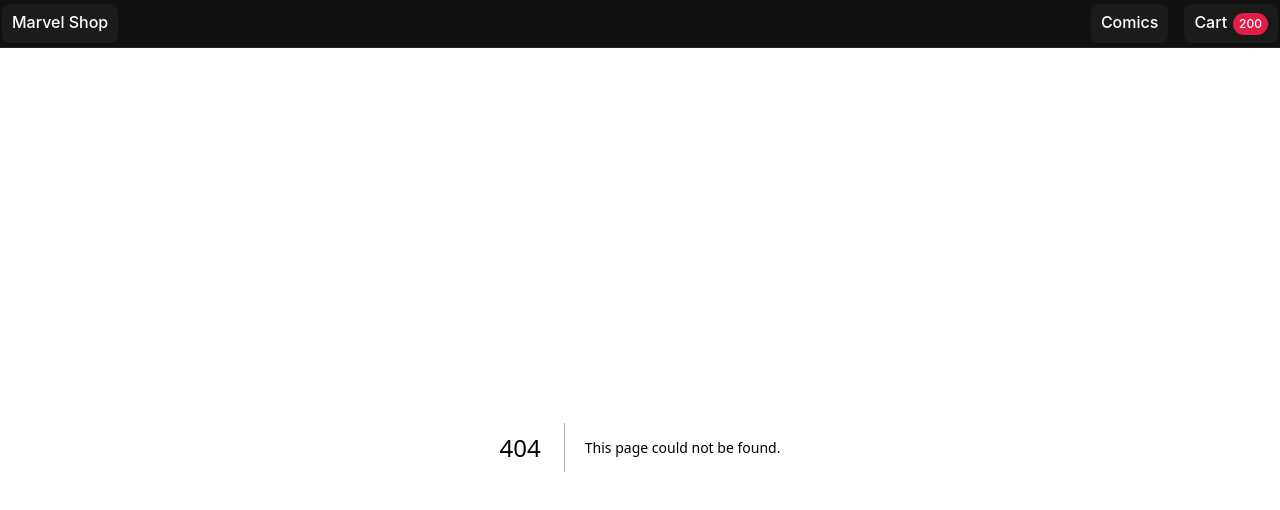
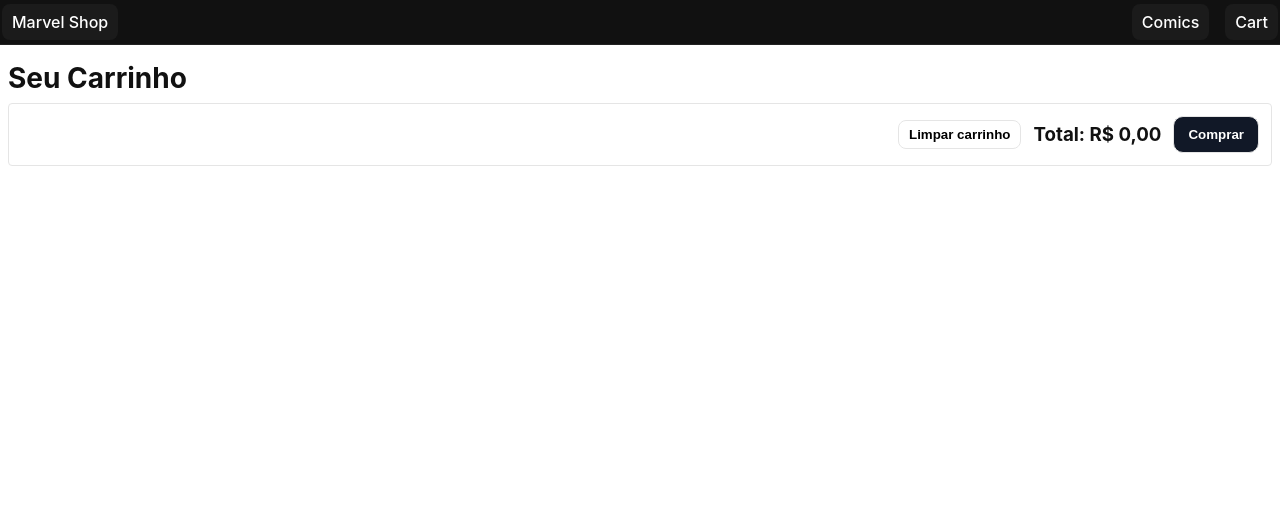
Before and after one commit to matheusdsilva01/neo-challenge, a Next.js app: page /cart in a window 1280 px wide. Before the commit this address had no page. Shown: the top 510 px of the page. Built offline with nearby package versions, Linux system fonts and the light colour scheme.

Commit message:
feat(cart): implement cart functionality

```diff
--- /dev/null
+++ b/src/app/cart/page.tsx
@@ -0,0 +1,169 @@
+'use client'
+import { RootLayout } from '@/layouts/RootLayout'
+import { clearCart, decreaseQuantity, increaseQuantity, removeItem, selectCartItems, selectTotalPrice } from '@/lib/redux/features/cart/cartSlice'
+import { useAppDispatch, useAppSelector } from '@/lib/redux/hooks'
+import { buildImage } from '@/util/buildImage'
+import { formatCurrency } from '@/util/formatCurrency'
+import { Trash } from 'lucide-react'
+import Image from 'next/image'
+import Link from 'next/link'
+import styled from 'styled-components'
+
+const CartPage = () => {
+	const items = useAppSelector(selectCartItems)
+	const dispatch = useAppDispatch();
+	const totalPrice = useAppSelector(selectTotalPrice)
+
+	function handleCheckout() {
+		if (!items.length) return
+		alert('Compra realizada')
+		dispatch(clearCart())
+	}
+
+	return (
+    <RootLayout>
+			<H1>Seu Carrinho</H1>
+			<List>
+				{items.map((item) => (
+					<Row key={item.id}>
+						<Link href={`/comic/${item.id}`}>
+							<ItemCell>
+									<Img
+										src={buildImage(item.thumbnail)}
+										alt={`Thumbnail image comic: ${item.title}`}
+										width={64}
+										height={64}
+										/>
+									<div>
+										<p>{item.title}</p>
+										<UnitPrice>{formatCurrency().format(item.prices.find(el => el.type === 'printPrice')?.price || 0)}</UnitPrice>
+									</div>
+							</ItemCell>
+						</Link>
+						<ItemCell>
+							<Controls>
+								<Btn onClick={() => dispatch(decreaseQuantity(item.id))}>−</Btn>
+								<Strong>{item.quantity}</Strong>
+								<Btn onClick={() => dispatch(increaseQuantity(item.id))}>+</Btn>
+							</Controls>
+							<h4>
+								{formatCurrency().format((item.prices.find(el => el.type === 'printPrice')?.price || 0) * item.quantity)}
+							</h4>
+							<div>
+								<Btn disabled={!items.length} onClick={() => handleCheckout()}>
+									<Trash size={16} />
+								</Btn>
+							</div>
+						</ItemCell>
+					</Row>
+				))}
+				<Footer>
+					<Btn onClick={() => dispatch(clearCart())}>Limpar carrinho</Btn>
+					<h3>Total: {formatCurrency().format(totalPrice)}</h3>
+					<Checkout onClick={() => handleCheckout()}>Comprar</Checkout>
+				</Footer>
+			</List>
+		</RootLayout>
+  )
+}
+
+const H1 = styled.h1`
+  font-size: 28px;
+	margin: 16px 0 8px;
+`
+
+const List = styled.div`
+  border: 1px solid #E5E5E5;
+  border-radius: 4px;
+  overflow: hidden;
+  background: white;
+`
+
+const Row = styled.div`
+  display: flex;
+	justify-content: space-between;
+	gap: 12px;
+  align-items: center;
+  padding: 12px;
+
+  &:not(:last-child) {
+    border-bottom: 1px solid #eee;
+  }
+
+  @media (max-width: 640px) {
+    grid-template-columns: 1fr auto;
+    grid-auto-rows: auto;
+    row-gap: 8px;
+  }
+`
+
+const ItemCell = styled.div`
+  display: flex;
+  gap: 12px;
+  align-items: center;
+`
+
+const Img = styled(Image)`
+	width: 64px;
+	height: 64px;
+	object-fit: cover;
+	border-radius: 8px;
+	border: 1px solid #E5E5E5;
+`
+
+const UnitPrice = styled.div`
+  color: #16A34A;
+  font-weight: 600;
+  font-size: 16px;
+`
+
+const Controls = styled.div`
+  display: flex;
+  align-items: center;
+  gap: 8px;
+`
+
+const Btn = styled.button`
+  padding: 6px 10px;
+  border-radius: 8px;
+  background: #FFFFFF;
+  border: 1px solid #E5E5E5;
+  font-weight: 700;
+	transition: all 0.3s ease-in-out;
+
+  &:hover {
+    background-color: #F4F4F5;
+  }
+`
+
+const Strong = styled.span`
+  font-weight: 800;
+`
+
+const Footer = styled.div`
+  display: flex;
+  align-items: center;
+  gap: 12px;
+  justify-content: flex-end;
+  padding: 12px;
+`
+
+const Checkout = styled.button`
+  padding: 10px 14px;
+  border-radius: 10px;
+  border: 1px solid #E5E5E5;
+  background-color: #111827;
+  color: #FFFFFF;
+  font-weight: 700;
+  cursor: pointer;
+	transition: all 0.3s ease-in-out;
+
+  &:hover {
+    border-color: #FFFFFF;
+		background-color: #E5E5E5;
+		color: #111827;
+  }
+`
+
+
+export default CartPage
--- a/src/lib/redux/features/cart/cartSlice.ts
+++ b/src/lib/redux/features/cart/cartSlice.ts
@@ -1,77 +1,70 @@
 import { createAppSlice } from '@/lib/redux/createAppSlice';
+import { Comic } from '@/model/marvel/Comic';
 import type { PayloadAction } from '@reduxjs/toolkit';
 
-export interface CartItem {
-  id: string;
-  name: string;
-  price: number;
-  quantity: number;
+export interface CartItem extends Comic {
+  quantity: number
 }
 
 export interface CartSliceState {
-  items: CartItem[];
+  items: CartItem[]
 }
 
 const initialState: CartSliceState = {
-  items: [
-    {
-      id: 'edfredwq',
-      name: 'adsfsdas',
-      price: 20.5,
-      quantity: 200
-    }
-  ],
-};
+  items: [],
+}
 
 export const cartSlice = createAppSlice({
   name: 'cart',
   initialState,
   reducers: (create) => ({
-    addItem: create.reducer((state, action: PayloadAction<Omit<CartItem, 'quantity'>>) => {
+    addItem: create.reducer((state, action: PayloadAction<Omit<Comic, 'quantity'>>) => {
       const existingItem = state.items.find(item => item.id === action.payload.id);
       if (existingItem) {
-        existingItem.quantity += 1;
+        existingItem.quantity += 1
       } else {
-        state.items.push({ ...action.payload, quantity: 1 });
+        state.items.push({ ...action.payload, quantity: 1 })
       }
     }),
-    removeItem: create.reducer((state, action: PayloadAction<string>) => {
-      state.items = state.items.filter(item => item.id !== action.payload);
+    removeItem: create.reducer((state, action: PayloadAction<number>) => {
+      state.items = state.items.filter(item => item.id !== action.payload)
     }),
-    increaseQuantity: create.reducer((state, action: PayloadAction<string>) => {
-      const item = state.items.find(item => item.id === action.payload);
-      if (item) item.quantity += 1;
+    increaseQuantity: create.reducer((state, action: PayloadAction<number>) => {
+      const item = state.items.find(item => item.id === action.payload)
+      if (item) item.quantity += 1
     }),
-    decreaseQuantity: create.reducer((state, action: PayloadAction<string>) => {
-      const item = state.items.find(item => item.id === action.payload);
+    decreaseQuantity: create.reducer((state, action: PayloadAction<number>) => {
+      const item = state.items.find(item => item.id === action.payload)
       if (item && item.quantity > 1) {
-        item.quantity -= 1;
+        item.quantity -= 1
       } else {
-        state.items = state.items.filter(i => i.id !== action.payload);
+        state.items = state.items.filter(i => i.id !== action.payload)
       }
     }),
     clearCart: create.reducer((state) => {
-      state.items = [];
+      state.items = []
     }),
   }),
   selectors: {
     selectCartItems: (cart) => cart.items,
-    selectTotalItems: (cart) => cart.items.reduce((sum, item) => sum + item.quantity, 0),
+    selectTotalItems: (cart) => cart.items.length,
+    selectQuantityItemsFromId: (cart, id) => cart.items.find(el => el.id === id)?.quantity,
     selectTotalPrice: (cart) =>
-      cart.items.reduce((total, item) => total + item.quantity * item.price, 0),
+      cart.items.reduce((total, item) => total + (item.prices.find(el => el.type === 'printPrice')?.price || 0), 0),
   },
-});
+})
 
 export const {
   addItem,
   removeItem,
+  decreaseQuantity,
   increaseQuantity,
-  decreaseQuantity,
   clearCart,
-} = cartSlice.actions;
+} = cartSlice.actions
 
 export const {
   selectCartItems,
   selectTotalItems,
   selectTotalPrice,
-} = cartSlice.selectors;
+  selectQuantityItemsFromId,
+} = cartSlice.selectors
--- a/src/model/marvel/Comic.ts
+++ b/src/model/marvel/Comic.ts
@@ -72,7 +72,7 @@ export interface ComicDate {
 }
 
 export interface ComicPrice {
-    type: string;
+    type: 'printPrice' | 'digitalPurchasePrice';
     price: number;
 }
 
```
Also changed, not shown: src/app/comic/[id]/page.tsx (+18 -4 lines).
